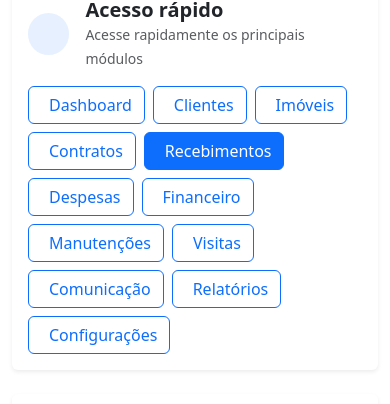
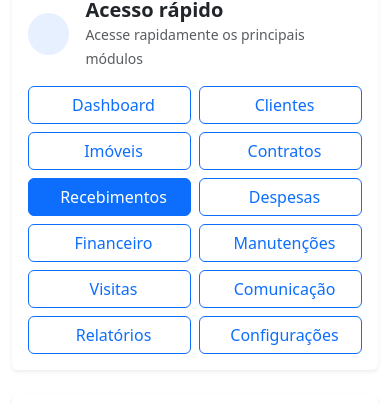
Before and after one commit to MarianeStriani/sistema-imobiliaria, a Next.js app: page /recebimentos in a window 390 px wide. Shown: the part 178-582 px from the top of the page. Built offline with nearby package versions, Linux system fonts and the light colour scheme; no server answers; the database is empty.

Commit message:
Atualizar o page.js

```diff
--- a/app/recebimentos/page.js
+++ b/app/recebimentos/page.js
@@ -535,12 +535,11 @@ export default function Recebimentos() {
           ACESSO RÁPIDO
       ======================================== */}
 
+         {/* ACESSO RÁPIDO */}
       <div className="card shadow-sm border-0 mb-4">
-
         <div className="card-body">
 
           <div className="d-flex align-items-center mb-3">
-
             <div
               className="d-flex align-items-center justify-content-center rounded-circle bg-primary bg-opacity-10 text-primary me-3"
               style={{
@@ -548,13 +547,10 @@ export default function Recebimentos() {
                 height: "42px",
               }}
             >
-
               <i className="bi bi-lightning-charge fs-5"></i>
-
             </div>
 
             <div>
-
               <h5 className="fw-bold mb-0">
                 Acesso rápido
               </h5>
@@ -562,149 +558,145 @@ export default function Recebimentos() {
               <small className="text-muted">
                 Acesse rapidamente os principais módulos
               </small>
-
-            </div>
-
-          </div>
-
-          <div className="d-flex flex-wrap gap-2">
-
+            </div>
+          </div>
+
+          <div className="row g-2">
+
+            <div className="col-6 col-md-auto">
               <button
                 type="button"
-              className="btn btn-outline-primary"
-              onClick={() =>
-                acessarPagina("/")
-              }
+                className="btn btn-outline-primary w-100"
+                onClick={() => acessarPagina("/")}
               >
                 <i className="bi bi-speedometer2 me-2"></i>
                 Dashboard
               </button>
-
+            </div>
+
+            <div className="col-6 col-md-auto">
               <button
                 type="button"
-              className="btn btn-outline-primary"
-              onClick={() =>
-                acessarPagina("/clientes")
-              }
+                className="btn btn-outline-primary w-100"
+                onClick={() => acessarPagina("/clientes")}
               >
                 <i className="bi bi-people me-2"></i>
                 Clientes
               </button>
-
+            </div>
+
+            <div className="col-6 col-md-auto">
               <button
                 type="button"
-              className="btn btn-outline-primary"
-              onClick={() =>
-                acessarPagina("/imoveis")
-              }
+                className="btn btn-outline-primary w-100"
+                onClick={() => acessarPagina("/imoveis")}
               >
                 <i className="bi bi-buildings me-2"></i>
                 Imóveis
               </button>
-
+            </div>
+
+            <div className="col-6 col-md-auto">
               <button
                 type="button"
-              className="btn btn-outline-primary"
-              onClick={() =>
-                acessarPagina("/contratos")
-              }
+                className="btn btn-outline-primary w-100"
+                onClick={() => acessarPagina("/contratos")}
               >
                 <i className="bi bi-file-earmark-text me-2"></i>
                 Contratos
               </button>
-
+            </div>
+
+            <div className="col-6 col-md-auto">
               <button
                 type="button"
-              className="btn btn-primary"
-              onClick={() =>
-                acessarPagina("/recebimentos")
-              }
+                className="btn btn-primary w-100"
+                onClick={() => acessarPagina("/recebimentos")}
               >
                 <i className="bi bi-cash-coin me-2"></i>
                 Recebimentos
               </button>
-
+            </div>
+
+            <div className="col-6 col-md-auto">
               <button
                 type="button"
-              className="btn btn-outline-primary"
-              onClick={() =>
-                acessarPagina("/despesas")
-              }
+                className="btn btn-outline-primary w-100"
+                onClick={() => acessarPagina("/despesas")}
               >
                 <i className="bi bi-receipt me-2"></i>
                 Despesas
               </button>
-
+            </div>
+
+            <div className="col-6 col-md-auto">
               <button
                 type="button"
-              className="btn btn-outline-primary"
-              onClick={() =>
-                acessarPagina("/financeiro")
-              }
+                className="btn btn-outline-primary w-100"
+                onClick={() => acessarPagina("/financeiro")}
               >
                 <i className="bi bi-wallet2 me-2"></i>
                 Financeiro
               </button>
-
+            </div>
+
+            <div className="col-6 col-md-auto">
               <button
                 type="button"
-              className="btn btn-outline-primary"
-              onClick={() =>
-                acessarPagina("/manutencoes")
-              }
+                className="btn btn-outline-primary w-100"
+                onClick={() => acessarPagina("/manutencoes")}
               >
                 <i className="bi bi-tools me-2"></i>
                 Manutenções
               </button>
-
+            </div>
+
+            <div className="col-6 col-md-auto">
               <button
                 type="button"
-              className="btn btn-outline-primary"
-              onClick={() =>
-                acessarPagina("/visitas")
-              }
+                className="btn btn-outline-primary w-100"
+                onClick={() => acessarPagina("/visitas")}
               >
                 <i className="bi bi-calendar-check me-2"></i>
                 Visitas
               </button>
-
+            </div>
+
+            <div className="col-6 col-md-auto">
               <button
                 type="button"
-              className="btn btn-outline-primary"
-              onClick={() =>
-                acessarPagina("/comunicacao")
-              }
+                className="btn btn-outline-primary w-100"
+                onClick={() => acessarPagina("/comunicacao")}
               >
                 <i className="bi bi-whatsapp me-2"></i>
                 Comunicação
               </button>
-
+            </div>
+
+            <div className="col-6 col-md-auto">
               <button
                 type="button"
-              className="btn btn-outline-primary"
-              onClick={() =>
-                acessarPagina("/relatorios")
-              }
+                className="btn btn-outline-primary w-100"
+                onClick={() => acessarPagina("/relatorios")}
               >
                 <i className="bi bi-bar-chart me-2"></i>
                 Relatórios
               </button>
-
+            </div>
+
+            <div className="col-6 col-md-auto">
               <button
                 type="button"
-              className="btn btn-outline-primary"
-              onClick={() =>
-                acessarPagina("/configuracoes")
-              }
+                className="btn btn-outline-primary w-100"
+                onClick={() => acessarPagina("/configuracoes")}
               >
                 <i className="bi bi-gear me-2"></i>
                 Configurações
               </button>
-
-          </div>
-
-        </div>
-
+            </div>
+
+          </div>
+        </div>
       </div>
       {/* ========================================
           PERÍODO
```
Lines whose indentation alone changed are shown as unchanged.
